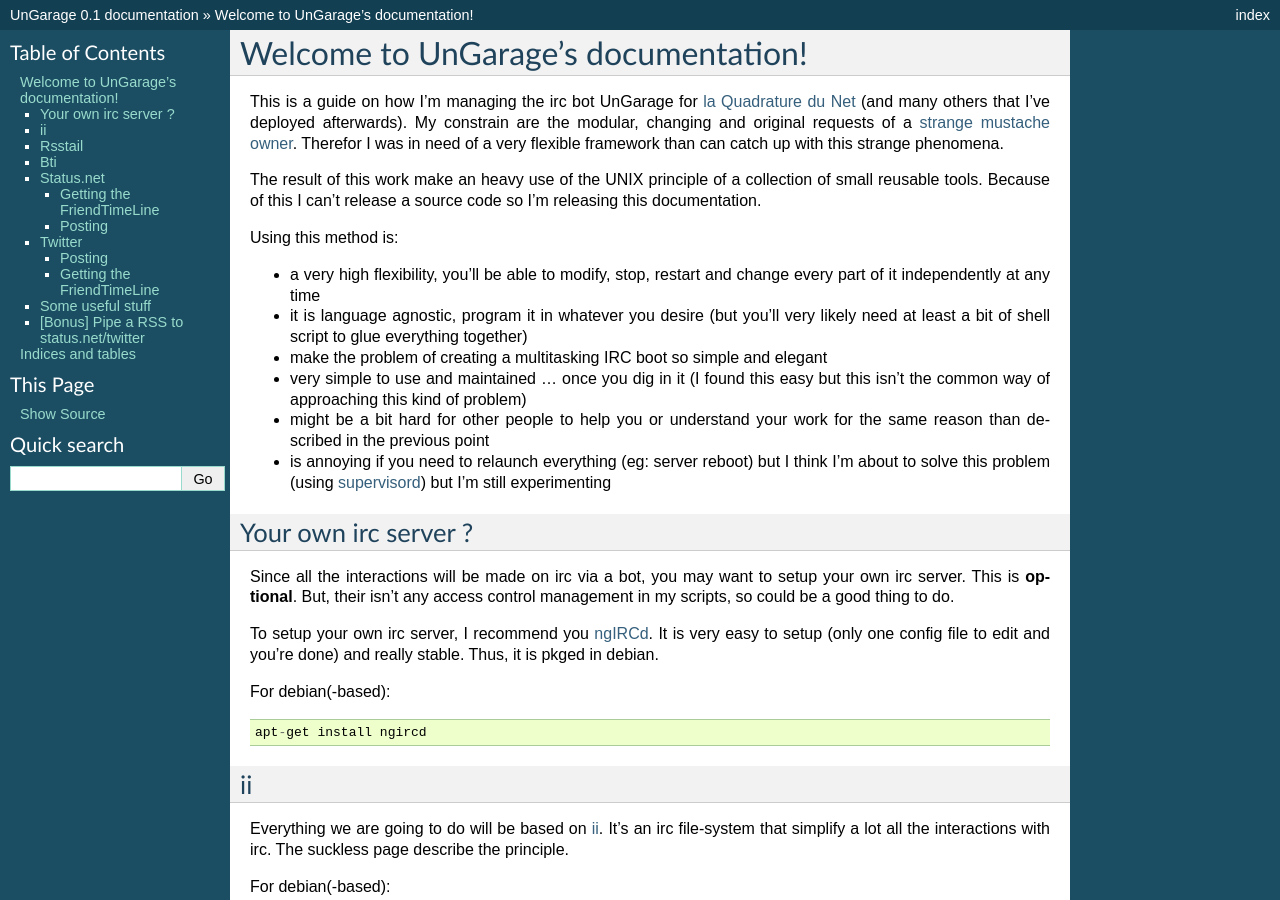
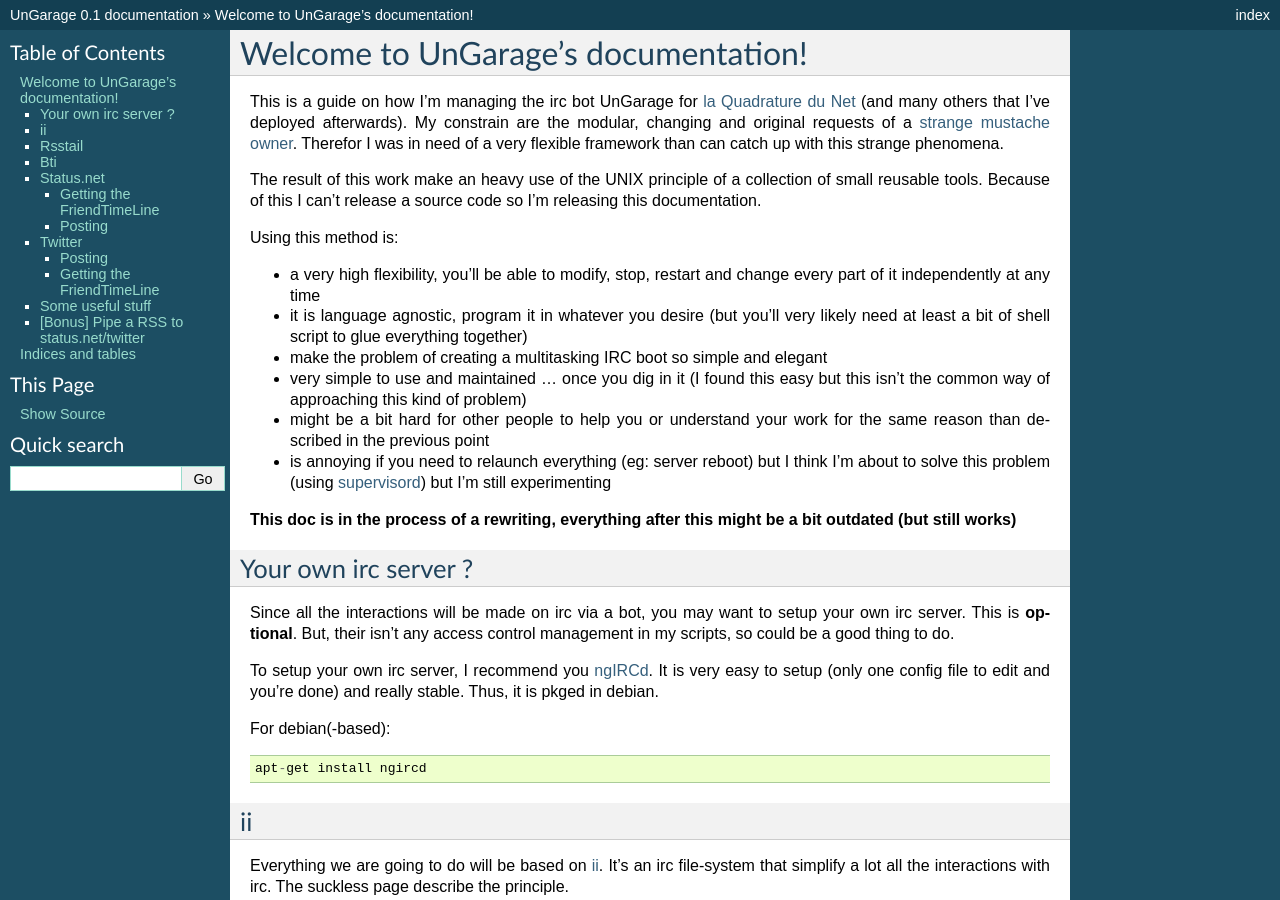
Before and after one commit to Psycojoker/UnGarage, a Sphinx documentation site: the page built from docs/index.rst, in a window 1280 px wide and 900 px high. Built offline with Sphinx 7.4.7, drawn with Linux system fonts in a browser that asks for light colours.

Commit message:
add rewriting notice

```diff
--- a/docs/index.rst
+++ b/docs/index.rst
@@ -40,6 +40,9 @@ Using this method is:
 -  is annoying if you need to relaunch everything (eg: server reboot) but I
    think I'm about to solve this problem (using `supervisord
    <http://supervisord.org/>`_) but I'm still experimenting
+
+**This doc is in the process of a rewriting, everything after this might
+be a bit outdated (but still works)**
 
 Your own irc server ?
 ---------------------
```
